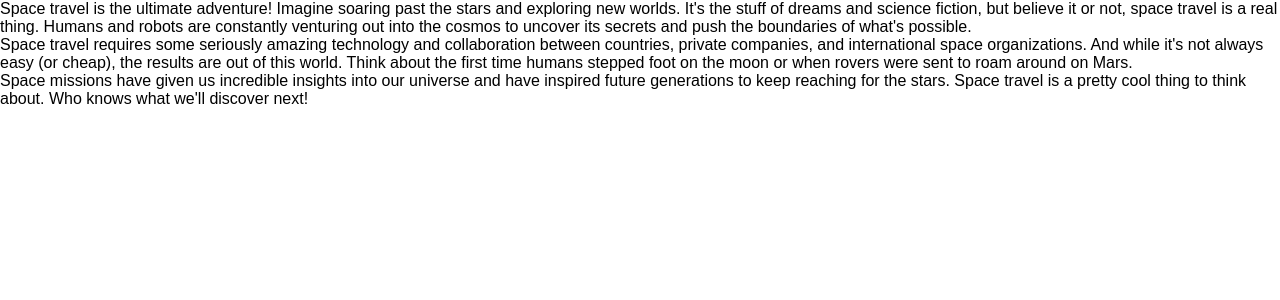
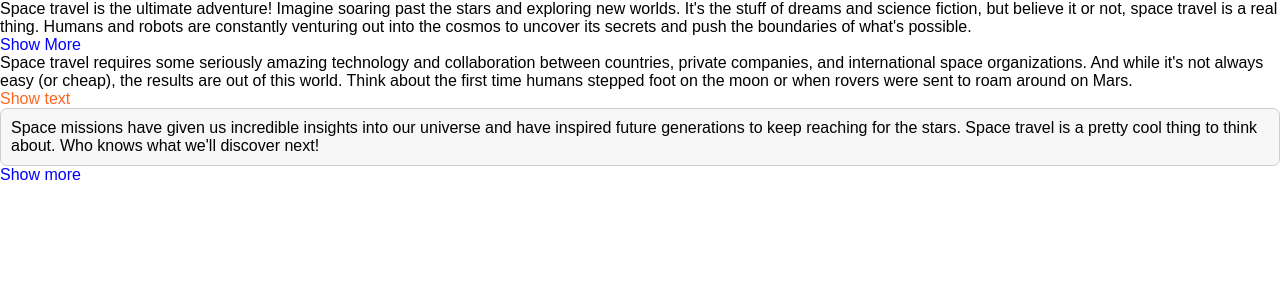
Before and after one commit to Marcofa87/Text-expander, a React (Create React App) app: page / in a window 1280 px wide. Shown: the top 300 px of the page. Built offline with nearby package versions, Linux system fonts and the light colour scheme.

Commit message:
Added some props fucntionalities

```diff
--- a/src/App.js
+++ b/src/App.js
@@ -1,9 +1,14 @@
+import { useState } from "react";
 import "./styles.css";
 
 export default function App() {
+  const [show, setShow] = useState(true);
+  function handleOpen() {
+    setShow(!show);
+  }
   return (
     <div>
-      <TextExpander>
+      <TextExpander buttonColor="blue" expandButtonText="Show More">
         Space travel is the ultimate adventure! Imagine soaring past the stars
         and exploring new worlds. It's the stuff of dreams and science fiction,
         but believe it or not, space travel is a real thing. Humans and robots
@@ -24,7 +29,12 @@ export default function App() {
         foot on the moon or when rovers were sent to roam around on Mars.
       </TextExpander>
 
-      <TextExpander expanded={true} className="box">
+      <TextExpander
+        expanded={true}
+        className="box"
+        expandButtonText="Show more"
+        buttonColor="blue"
+      >
         Space missions have given us incredible insights into our universe and
         have inspired future generations to keep reaching for the stars. Space
         travel is a pretty cool thing to think about. Who knows what we'll
@@ -34,6 +44,21 @@ export default function App() {
   );
 }
 
-function TextExpander({ children, onRate }) {
-  return <div>{children}</div>;
+function TextExpander({
+  children,
+  collapsedNumWords,
+  expandButtonText,
+  collapseButtonText,
+  buttonColor,
+  expanded,
+  className,
+}) {
+  return (
+    <>
+      <div className={className}>{children}</div>
+      <span role="button" style={{ color: buttonColor }}>
+        {expandButtonText}
+      </span>
+    </>
+  );
 }
```
Also changed, not shown: 1 other file (tests, documents, lock files or other folders).
